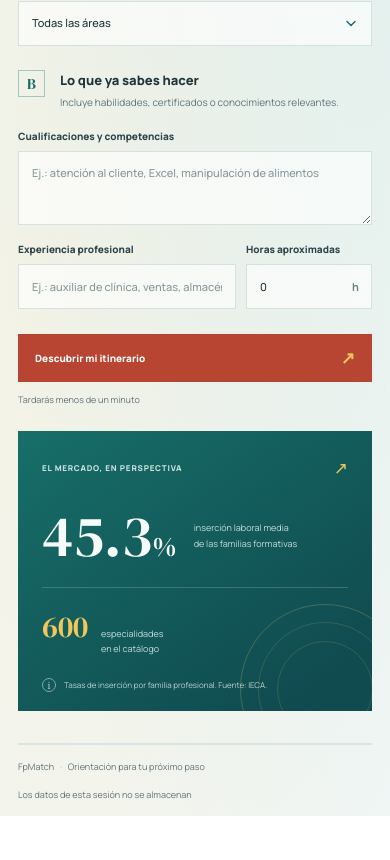
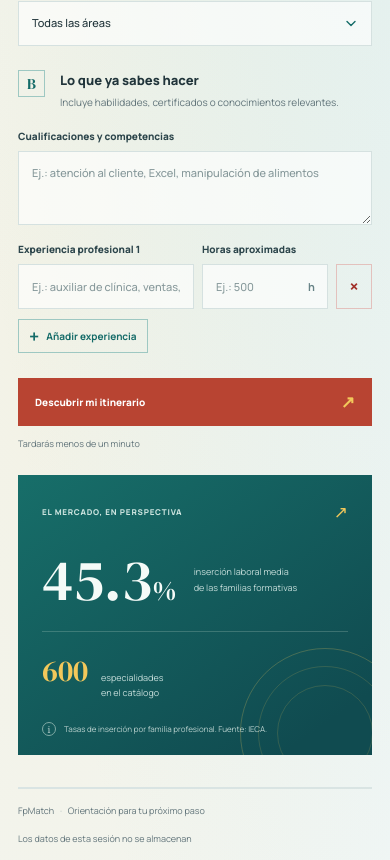
Before and after one commit to zirpindevs/FpMatch, an Angular app: page / in a window 390 px wide. Shown: the part 1087-1947 px from the top of the page. Before the commit the page ends 1903 px from the top, so only its background shows below. Built offline with nearby package versions, Linux system fonts and the light colour scheme.

Commit message:
cambios de añadir experiencia

```diff
--- a/src/app/app.component.css
+++ b/src/app/app.component.css
@@ -421,13 +421,81 @@
   box-shadow: 0 0 0 3px rgba(184, 68, 50, .12);
 }
 
+.field-invalid input,
+.field-invalid select,
+.field-invalid textarea {
+  border-color: #c43d32;
+  background: #fff5f3;
+}
+
+.field-invalid input:focus,
+.field-invalid select:focus,
+.field-invalid textarea:focus {
+  box-shadow: 0 0 0 3px rgba(196, 61, 50, .14);
+}
+
+.field-error {
+  color: #a12f28;
+  font-size: 9px;
+  font-weight: 600;
+}
+
 .form-section-secondary {
   margin-top: 28px;
 }
 
-.experience-grid {
+.experience-column,
+.experience-entries {
+  display: grid;
+  gap: 10px;
+}
+
+.experience-entry {
+  display: grid;
+  grid-template-columns: minmax(0, 1fr) 160px 36px;
+  align-items: end;
+  gap: 10px;
+}
+
+.experience-column {
   margin-top: 17px;
-  grid-template-columns: minmax(0, 1fr) 160px;
+}
+
+.add-experience,
+.remove-experience {
+  display: inline-flex;
+  align-items: center;
+  justify-content: center;
+  border: 1px solid #9ec8c2;
+  color: var(--green);
+  background: transparent;
+  font: 700 10px 'Manrope', sans-serif;
+  cursor: pointer;
+}
+
+.add-experience {
+  justify-self: start;
+  gap: 7px;
+  min-height: 34px;
+  padding: 0 10px;
+}
+
+.add-experience span {
+  font-size: 18px;
+  line-height: 1;
+}
+
+.remove-experience {
+  width: 36px;
+  height: 45px;
+  color: #a12f28;
+  border-color: #e3c1bd;
+  font-size: 18px;
+}
+
+.add-experience:hover,
+.remove-experience:hover {
+  background: #fff;
 }
 
 .input-with-unit {
@@ -1185,9 +1253,9 @@
     gap: 15px;
   }
 
-  .experience-grid {
-    grid-template-columns: minmax(0, 1fr) 126px;
-    gap: 10px;
+  .experience-entry {
+    grid-template-columns: minmax(0, 1fr) 126px 36px;
+    gap: 8px;
   }
 
   .form-section-secondary {
--- a/src/app/app.component.html
+++ b/src/app/app.component.html
@@ -44,26 +44,30 @@
     </div>
 
     <div class="simulator-layout">
-      <form class="profile-form" (ngSubmit)="generarItinerario()">
+      <form class="profile-form" (ngSubmit)="generarItinerario()" novalidate>
         <div class="form-section-title">
           <span class="section-number">A</span>
           <div><h3>Tu punto de partida</h3><p>Selecciona tu formación actual y el área que te interesa.</p></div>
         </div>
         <div class="form-grid">
-          <label class="field">
+          <label class="field" [class.field-invalid]="formularioEnviado && !perfil.nivelFormativo">
             <span>Nivel formativo</span>
-            <select name="nivelFormativo" [(ngModel)]="perfil.nivelFormativo" required>
+            <select name="nivelFormativo" [(ngModel)]="perfil.nivelFormativo" required
+              [attr.aria-invalid]="formularioEnviado && !perfil.nivelFormativo">
               <option value="" disabled>Elige tu nivel formativo</option>
               <option *ngFor="let nivel of nivelesFormativos" [value]="nivel">{{ nivel }}</option>
             </select>
+            <span class="field-error" *ngIf="formularioEnviado && !perfil.nivelFormativo">Selecciona tu nivel formativo.</span>
           </label>
-          <label class="field">
+          <label class="field" [class.field-invalid]="formularioEnviado && !perfil.familiaProfesional">
             <span>Área profesional que te atrae</span>
-            <select name="familiaProfesional" [(ngModel)]="perfil.familiaProfesional" required>
+            <select name="familiaProfesional" [(ngModel)]="perfil.familiaProfesional" required
+              [attr.aria-invalid]="formularioEnviado && !perfil.familiaProfesional">
               <option value="" disabled>Elige un sector</option>
               <option value="*">Todas las áreas</option>
               <option *ngFor="let familia of familiasProfesionales" [value]="familia.codigo">{{ familia.nombre }}</option>
             </select>
+            <span class="field-error" *ngIf="formularioEnviado && !perfil.familiaProfesional">Selecciona un área profesional.</span>
           </label>
         </div>
 
@@ -75,18 +79,40 @@
           <span>Cualificaciones y competencias</span>
           <textarea name="cualificaciones" [(ngModel)]="perfil.cualificaciones" rows="2" placeholder="Ej.: atención al cliente, Excel, manipulación de alimentos"></textarea>
         </label>
-        <div class="form-grid experience-grid">
-          <label class="field">
-            <span>Experiencia profesional</span>
-            <input name="experiencia" [(ngModel)]="perfil.experiencia" placeholder="Ej.: auxiliar de clínica, ventas, almacén">
-          </label>
-          <label class="field field-hours">
-            <span>Horas aproximadas</span>
-            <div class="input-with-unit">
-              <input type="number" name="horasExperiencia" [(ngModel)]="perfil.horasExperiencia" min="0" max="50000" step="50" placeholder="0">
-              <span>h</span>
+        <div class="experience-column">
+          <div class="experience-entries">
+            <div class="experience-entry" *ngFor="let experiencia of perfil.experiencias; let i = index">
+              <label class="field" [class.field-invalid]="formularioEnviado && experienciaInvalida(experiencia, i)">
+                <span>Experiencia profesional {{ i + 1 }}</span>
+                <input [name]="'experiencia-' + i" [(ngModel)]="experiencia.descripcion"
+                  placeholder="Ej.: auxiliar de clínica, ventas, almacén"
+                  [attr.aria-invalid]="formularioEnviado && experienciaInvalida(experiencia, i)">
+                <span class="field-error" *ngIf="formularioEnviado && experienciaInvalida(experiencia, i)">
+                  {{ i === 0 ? 'Completa la experiencia y sus horas, o deja ambos campos vacíos.' : 'Completa ambos campos de esta experiencia.' }}
+                </span>
+              </label>
+              <label class="field field-hours" [class.field-invalid]="formularioEnviado && (experienciaInvalida(experiencia, i) || horasExperienciaInvalidas(experiencia))">
+                <span>Horas aproximadas</span>
+                <div class="input-with-unit">
+                  <input type="number" [name]="'horasExperiencia-' + i" [(ngModel)]="experiencia.horas"
+                    min="0" max="50000" step="50" placeholder="Ej.: 500"
+                    [attr.aria-invalid]="formularioEnviado && (experienciaInvalida(experiencia, i) || horasExperienciaInvalidas(experiencia))">
+                  <span>h</span>
+                </div>
+                <span class="field-error" *ngIf="formularioEnviado && experienciaInvalida(experiencia, i) && !horasExperienciaInvalidas(experiencia)">
+                  Introduce las horas correspondientes.
+                </span>
+                <span class="field-error" *ngIf="formularioEnviado && horasExperienciaInvalidas(experiencia)">
+                  Introduce un valor entre 0 y 50.000 horas.
+                </span>
+              </label>
+              <button class="remove-experience" type="button" (click)="eliminarExperiencia(i)"
+                [attr.aria-label]="'Eliminar experiencia ' + (i + 1)">×</button>
             </div>
-          </label>
+          </div>
+          <button class="add-experience" type="button" (click)="agregarExperiencia()">
+            <span aria-hidden="true">+</span> Añadir experiencia
+          </button>
         </div>
         <div class="form-actions">
           <button class="submit-button" type="submit" [disabled]="cargandoCursos || cursos.length === 0">
--- a/src/app/app.component.ts
+++ b/src/app/app.component.ts
@@ -11,8 +11,12 @@ interface PerfilSimulacion {
   nivelFormativo: string;
   familiaProfesional: string;
   cualificaciones: string;
-  experiencia: string;
-  horasExperiencia: number;
+  experiencias: ExperienciaProfesional[];
+}
+
+interface ExperienciaProfesional {
+  descripcion: string;
+  horas: number | null;
 }
 
 interface RecomendacionCurso {
@@ -102,8 +106,7 @@ export class AppComponent implements OnInit {
     nivelFormativo: '',
     familiaProfesional: '*',
     cualificaciones: '',
-    experiencia: '',
-    horasExperiencia: 0
+    experiencias: [{ descripcion: '', horas: null }]
   };
 
   cursos: EspecialidadFormativa[] = [];
@@ -112,6 +115,7 @@ export class AppComponent implements OnInit {
   cargandoCursos = false;
   errorCursos = '';
   simulacionEnviada = false;
+  formularioEnviado = false;
 
   constructor(private importacionCursos: ImportacionCursosService) {}
 
@@ -169,7 +173,17 @@ export class AppComponent implements OnInit {
   }
 
   generarItinerario(): void {
-    if (!this.perfil.nivelFormativo || !this.perfil.familiaProfesional) {
+    this.formularioEnviado = true;
+    if (
+      !this.perfil.nivelFormativo ||
+      !this.perfil.familiaProfesional ||
+      this.perfil.experiencias.some((experiencia, indice) =>
+        this.experienciaInvalida(experiencia, indice) ||
+        this.horasExperienciaInvalidas(experiencia)
+      )
+    ) {
+      this.recomendaciones = [];
+      this.simulacionEnviada = false;
       return;
     }
 
@@ -184,7 +198,7 @@ export class AppComponent implements OnInit {
       .sort((a, b) => b.puntuacion - a.puntuacion);
     const tieneCualificacionEspecifica =
       this.obtenerTokens(this.perfil.cualificaciones).length > 0 ||
-      this.obtenerTokens(this.perfil.experiencia).length > 0;
+      this.obtenerTokens(this.textoExperiencias).length > 0;
     const nivel = this.normalizar(this.perfil.nivelFormativo);
     const tieneRequisitoCompatible = cursosDisponibles.some(curso =>
       this.normalizar(curso.requisitos.join(' ')).includes(nivel)
@@ -230,6 +244,32 @@ export class AppComponent implements OnInit {
 
   alternarFicha(codigo: string): void {
     this.fichaAbiertaCodigo = this.fichaAbiertaCodigo === codigo ? null : codigo;
+  }
+
+  agregarExperiencia(): void {
+    this.perfil.experiencias.push({ descripcion: '', horas: null });
+  }
+
+  eliminarExperiencia(indice: number): void {
+    if (this.perfil.experiencias.length === 1) {
+      this.perfil.experiencias[0] = { descripcion: '', horas: null };
+      return;
+    }
+
+    this.perfil.experiencias.splice(indice, 1);
+  }
+
+  experienciaInvalida(experiencia: ExperienciaProfesional, indice: number): boolean {
+    const descripcionIntroducida = Boolean(experiencia.descripcion.trim());
+    const horasIntroducidas = experiencia.horas !== null;
+    return indice > 0
+      ? !descripcionIntroducida || !horasIntroducidas
+      : descripcionIntroducida !== horasIntroducidas;
+  }
+
+  horasExperienciaInvalidas(experiencia: ExperienciaProfesional): boolean {
+    return experiencia.horas !== null &&
+      (experiencia.horas < 0 || experiencia.horas > 50000);
   }
 
   obtenerEstadoConvocatoria(convocatoria: {
@@ -280,7 +320,11 @@ export class AppComponent implements OnInit {
       ...curso.competencias
     ].join(' ')));
     const tokensCualificacion = this.obtenerTokens(this.perfil.cualificaciones);
-    const tokensExperiencia = this.obtenerTokens(this.perfil.experiencia);
+    const tokensExperiencia = this.obtenerTokens(this.textoExperiencias);
+    const horasTotalesExperiencia = this.perfil.experiencias.reduce(
+      (total, experiencia) => total + (experiencia.horas || 0),
+      0
+    );
     const coincidenciasCualificacion = tokensCualificacion.filter(token =>
       this.coincideCualificacion(token, tokensCurso)
     );
@@ -295,7 +339,7 @@ export class AppComponent implements OnInit {
     const puntosCualificacion = Math.min(100, coincidenciasCualificacion.length * 40);
     const puntosExperiencia = coincidenciasExperiencia.length
       ? Math.min(100, coincidenciasExperiencia.length * 35 +
-        Math.min(Number(this.perfil.horasExperiencia) || 0, 1000) / 1000 * 30)
+        Math.min(horasTotalesExperiencia, 1000) / 1000 * 30)
       : 0;
     const requisitos = this.normalizar(curso.requisitos.join(' '));
     const nivel = this.normalizar(this.perfil.nivelFormativo);
@@ -366,4 +410,10 @@ export class AppComponent implements OnInit {
       .normalize('NFD')
       .replace(/[\u0300-\u036f]/g, '');
   }
+
+  private get textoExperiencias(): string {
+    return this.perfil.experiencias
+      .map(experiencia => experiencia.descripcion)
+      .join(' ');
+  }
 }
```
Also changed, not shown: 1 other file (tests, documents, lock files or other folders).
